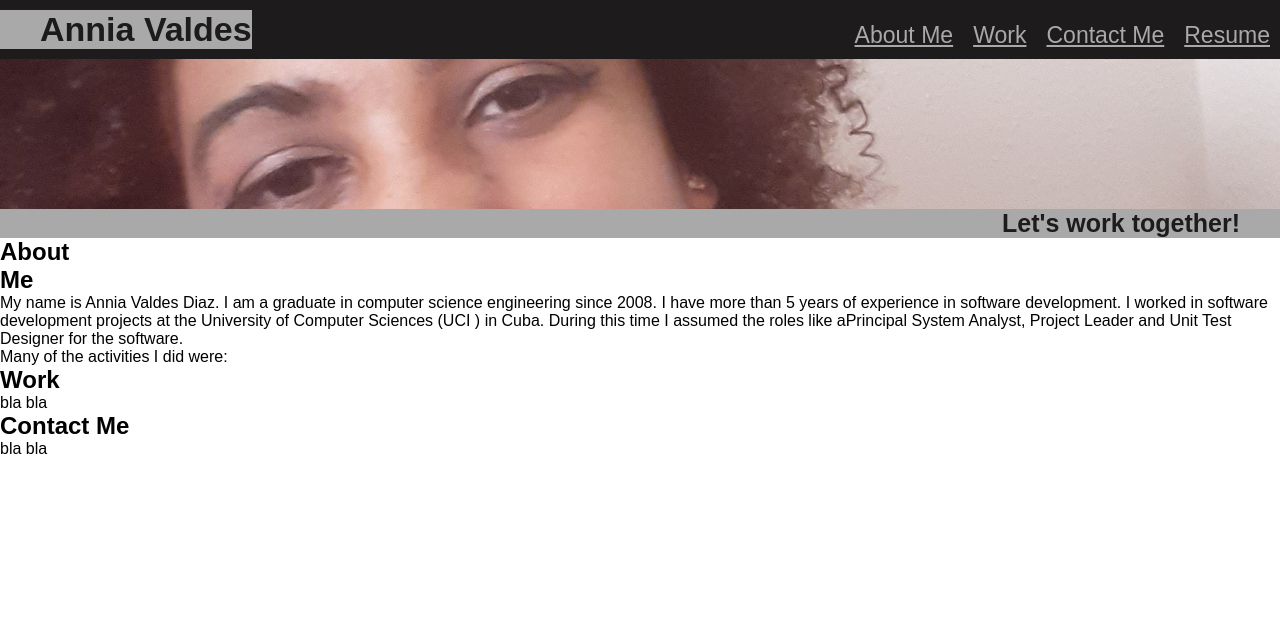
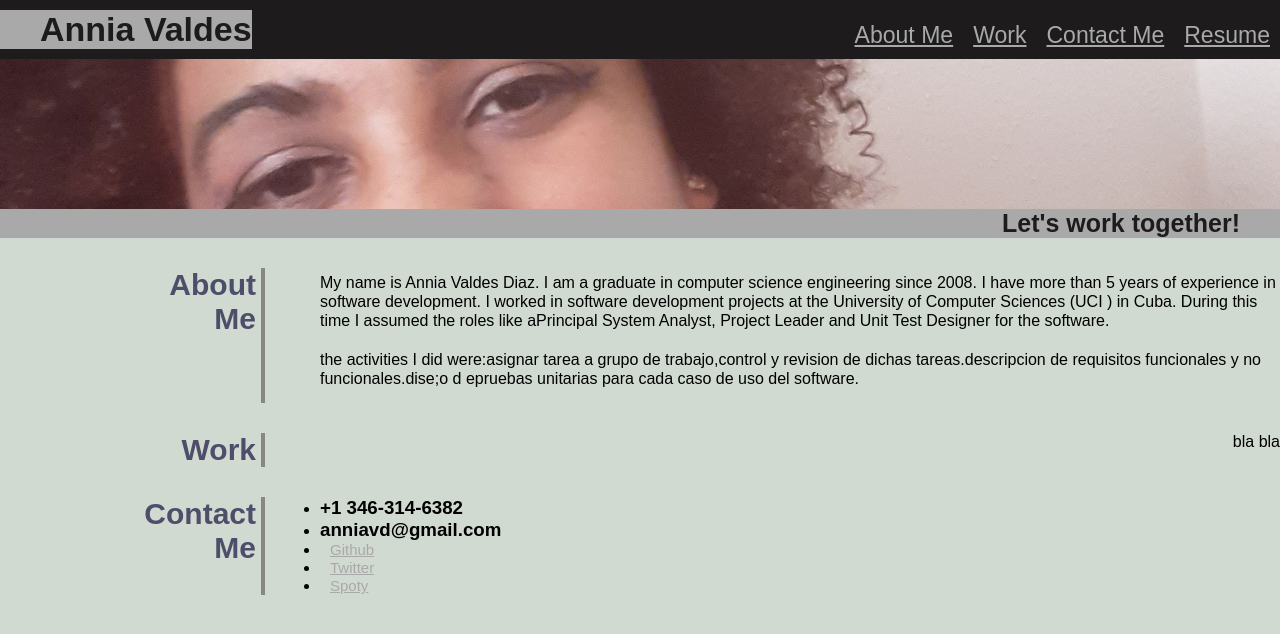
Before and after one commit to anniavd/Portfolio, a plain HTML site: page index.html in a window 1280 px wide. Drawn offline with Linux system fonts and the light colour scheme.

Commit message:
add  element to index and style (about me)

```diff
--- a/assets/css/style.css
+++ b/assets/css/style.css
@@ -5,6 +5,7 @@
   body {
     color:black;
     font-family:Arial, Helvetica, sans-serif;
+    background-color: rgb(208, 218, 208);
   }
     /* style header star */
   header {
@@ -58,12 +59,54 @@
 
     }
     .general h1{
-        color: rgb(29, 27, 27);
-        background-color:darkgray ;
-        font-size: 25px;
+      color: rgb(29, 27, 27);
+      background-color:darkgray ;
+      font-size: 25px;
        margin-top: 150px ;
        width: 100%;
        padding-right: 40px  ;
        padding-left: 10px;
        text-align: end;
    }
+   .flex-row {
+      padding-top: 30px ;
+       display: flex;
+       justify-content:space-between;
+       flex-wrap: wrap;
+       width: 100%;
+
+   }
+   .cont-row  {
+    width: 20%;
+    margin: 0;
+    padding-right: 5px;
+    border-right: solid 4px rgb(138, 134, 134);
+    }
+
+    .cont-row h2{
+      text-align: right;
+      color:rgb(78, 78, 107);
+      font-size: 30px;
+    }
+
+    .cont-row2{
+     width: 75%;
+     text-align: left;
+     line-height: 1.2;
+     margin: 5px 0 15px 0;
+    }   /*section about me end*/
+    /*section contact me*/
+    .elemtCont{
+      width: 75%;
+      display: flex;
+    align-items: center;
+    list-style: none;
+    }
+    .elemtCont ul li a{
+      text-decoration-color: darkgrey;
+      color:darkgray;
+      margin:0 10px ;
+      font-weight: lighter ;
+      font-size: 15px;
+      list-style: none;
+    }
--- a/index.html
+++ b/index.html
@@ -20,7 +20,7 @@
                     <a href="#work">Work</a>
                 </li>
                 <li>
-                    <a href="#contact me">Contact Me</a>
+                    <a href="#contact-me">Contact Me</a>
                 </li>
                 <li>
                     <a href="#debe ir a otra pagina">Resume</a>
@@ -32,36 +32,56 @@
         <div class="general">
             <h1> Let's work together!</h1>
         </div>
-        <article class="generalArt">
-           <section id="about-me" class="section-style">
-               <h2>About </br> Me</h2>
-               <div>
-                   <p>
-                    My name is Annia Valdes Diaz. I am a graduate in computer science engineering since 2008. I have more than 5 years of experience in software development. I worked in software development projects at the University of Computer Sciences (UCI ) in Cuba.
-                    During this time I assumed the roles like aPrincipal System Analyst, Project Leader and Unit Test Designer for the software.</br>
-                    </p>
-                   <p>
-                     Many of the activities I did were:
-                  </p>
-               </div>
+                     <!--Section about me-->
+           <section id="about-me" class="flex-row">
+                    <div class="cont-row">
+                      <h2>About </br> Me</h2>
+                    </div>
+                    <div class="cont-row2">
+                       <p>
+                        My name is Annia Valdes Diaz. I am a graduate in computer science engineering since 2008. I have more than 5 years of experience in software development.
+                         I worked in software development projects at the University of Computer Sciences (UCI ) in Cuba.
+                         During this time I assumed the roles like aPrincipal System Analyst, Project Leader and Unit Test Designer for the software.<br><br>
+                         the activities I did were:asignar tarea a grupo de trabajo,control y revision de dichas tareas.descripcion de requisitos funcionales y no funcionales.dise;o d epruebas unitarias para cada caso de uso del software.
+                       </p>
+                   </div>
            </section>
-        </article>
-        <article class="generalArt">
-            <section id="work" class="section-style">
-                <h2>Work</h2>
+                       <!--Section work-->
+            <section id="work" class="flex-row">
+                <div class="cont-row">
+                   <h2>Work</h2>
+                </div>
                 <div>
                     <p> bla bla</p>
                 </div>
             </section>
-         </article>
-         <article class="generalArt">
-            <section id="contact-me" class="section-style">
-                <h2>Contact Me</h2>
-                <div>
-                    <p> bla bla</p>
+
+                <!--Section work-->
+            <section id="contact-me" class="flex-row">
+                <div class="cont-row">
+                   <h2>Contact </br>Me</h2>
                 </div>
+               <div class="elemtCont">
+                <ul>                <!--Unordered list element-->
+                    <li>
+                        <h3> +1 346-314-6382</h3>
+                    </li>
+                    <li>
+                        <h3>anniavd@gmail.com</h3>
+                    </li>
+                    <li>
+                        <a href=" https://github.com/anniavd"> Github</a>
+                    </li>
+                    <li>
+                        <a href=" https://linken"> Twitter</a>
+                    </li>
+                    <li>
+                        <a href=" https://linken"> Spoty</a>
+                    </li>
+                </ul>
+            </div>
             </section>
-         </article>
+
     </main>
 </body>
 </html>
```
